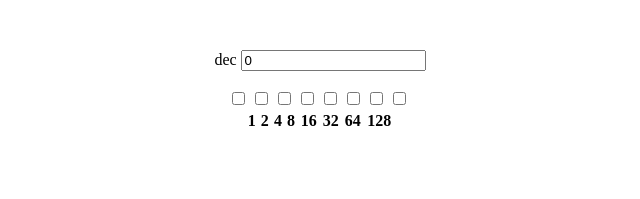
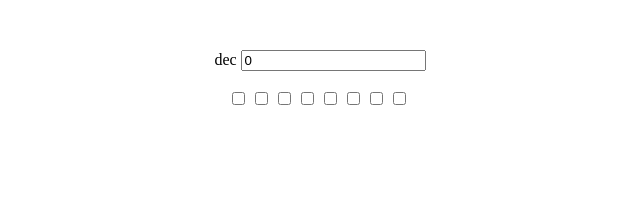
Before and after one commit to g8nuine/Angular_Enjoyers, an Angular app: page / in a window 1280 px wide. Shown: the top 199 px of the page, without its empty margins (320-960 px from the left). Built offline with nearby package versions, Linux system fonts and the light colour scheme.

Commit message:
only binarization

```diff
--- a/src/app/app.component.html
+++ b/src/app/app.component.html
@@ -2,11 +2,6 @@
   .Myclass{
     text-align: center;
     margin-top: 50px;
-  }
-  .center {
-    margin-left: auto;
-    margin-right: auto;
-    width: 12%;
   }
   .mar{
     margin-right: 6px;
@@ -26,10 +21,3 @@
     <input class="mar" type="checkbox" [(ngModel)]="checkBox8" name="n128">
   </form>
 </div>
-<div>
-  <table class="center">
-    <tr>
-      <th>1</th><th>2</th><th>4</th><th>8</th><th>16</th><th>32</th><th>64</th><th>128</th>
-    </tr>
-  </table>
-</div>
--- a/src/app/app.component.ts
+++ b/src/app/app.component.ts
@@ -30,13 +30,13 @@ export class AppComponent {
     let x = (document.getElementById("num") as HTMLInputElement).value;
     let number = parseInt(x);
     this.pom = number;
-    if(this.pom > 128) {
+    if(this.pom > 255) {
       alert("error");
       this.pom = 0;
       this.number = 0;
     }
     while (this.pom != 0) {
-      if (this.pom == 128) {
+      if (this.pom >= 128) {
         this.pom -= 128;
         this.checkBox8 = true;
       }
```
